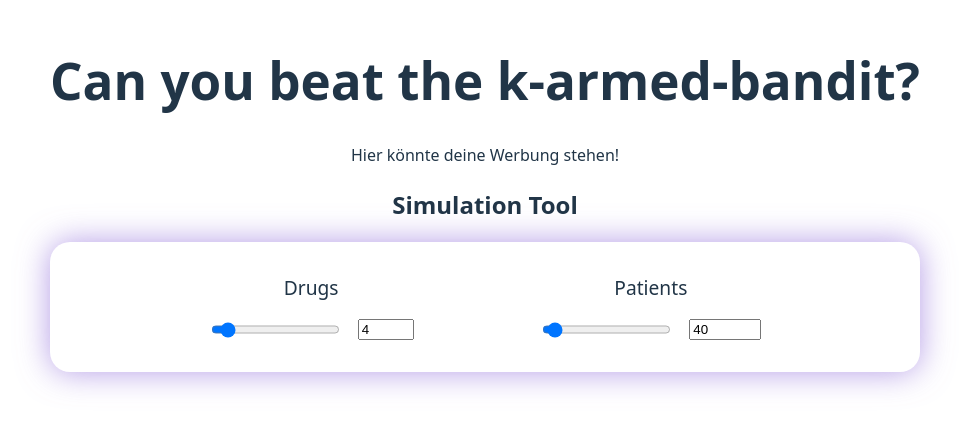
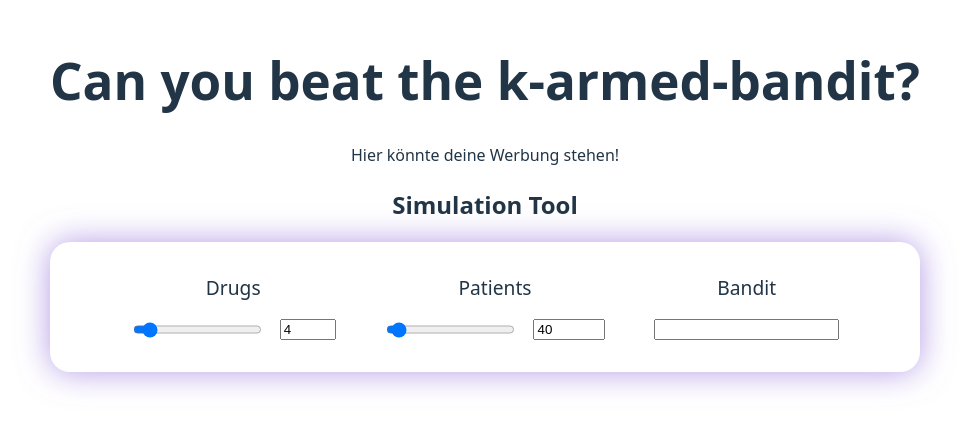
Before and after one commit to winnemo/BanditTool, a React (Vite) app in the folder banditTool/: page / in a window 1280 px wide. Shown: the part 205-634 px from the top of the page, without its empty margins (155-1124 px from the left). Built offline with nearby package versions, Linux system fonts and the light colour scheme.

Commit message:
#34 added bandit-input and simOutput

```diff
--- a/banditTool/src/components/Simulation/simInput/simConfig.css
+++ b/banditTool/src/components/Simulation/simInput/simConfig.css
@@ -4,7 +4,7 @@
 
 }
 
-.configuration > div:first-child {
+.configuration > div:nth-child(1) {
     display: flex;
     flex-direction: column;
     gap: 1rem;
@@ -28,7 +28,7 @@
     }
 }
 
-.configuration > div:last-child {
+.configuration > div:nth-child(2) {
     display: flex;
     flex-direction: column;
     gap: 1rem;
@@ -51,3 +51,18 @@
 
     }
 }
+.configuration > div:nth-child(3) {
+    display: flex;
+    flex-direction: column;
+    gap: 1rem;
+}
+
+#banditLabel {
+    font-weight: 500;
+    font-size: 1.2rem;
+}
+
+.banditInput {
+    display: flex;
+    gap: 1rem;
+}
--- a/banditTool/src/components/Simulation/simInput/simConfig.tsx
+++ b/banditTool/src/components/Simulation/simInput/simConfig.tsx
@@ -25,6 +25,7 @@ const Configuration = ({drugs, patients, handleDrugsChange, handlePatientsChange
                     />
                 </div>
             </div>
+
             {/* Patients Configuration */}
             <div>
                 <label id="patientsLabel">Patients</label>
@@ -47,6 +48,17 @@ const Configuration = ({drugs, patients, handleDrugsChange, handlePatientsChange
                     />
                 </div>
             </div>
+            {/* Bandit Configuration */}
+            <div>
+                <label id="banditLabel">Bandit</label>
+                <div className="banditInput">
+                    <input
+                        type="number"
+                        id="bandit"
+
+                    />
+                </div>
+            </div>
         </div>
     );
 };
--- a/banditTool/src/components/Simulation/simulation.tsx
+++ b/banditTool/src/components/Simulation/simulation.tsx
@@ -35,6 +35,7 @@ function simulation() {
                     handleDrugsChange={handleDrugsChange}
                     handlePatientsChange={handlePatientsChange}
                 />
+
             </div>
         </>
     )
```
Also changed, not shown: banditTool/src/components/Simulation/simOutput/simOutput.css (added), banditTool/src/components/Simulation/simOutput/simOutput.tsx (added).
